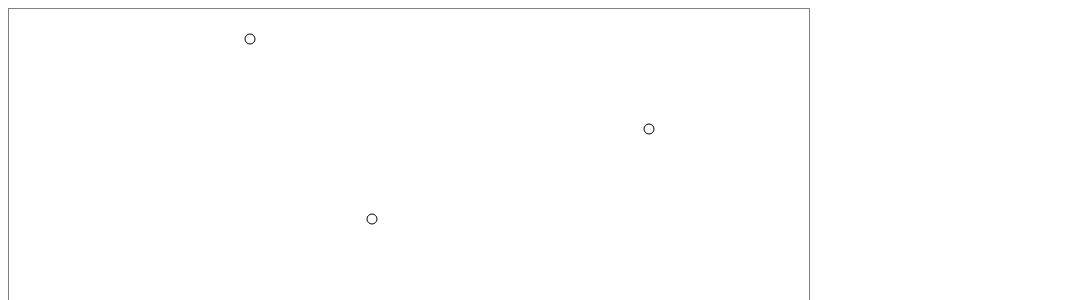
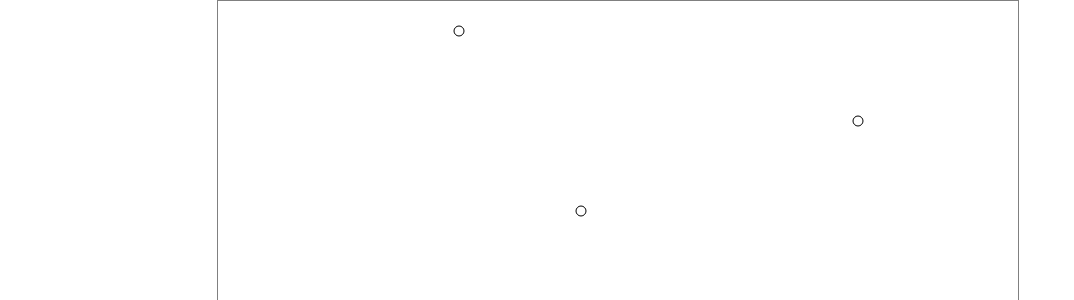
Before and after one commit to puolimatkankrouvi/snowfall, an Angular app: page / in a window 1280 px wide. Shown: the top 300 px of the page, without its empty margins (0-1074 px from the left). Built offline with nearby package versions, Linux system fonts and the light colour scheme.

Commit message:
Added bulma css library, centered canvas

```diff
--- a/angular.json
+++ b/angular.json
@@ -31,7 +31,8 @@
               "src/assets"
             ],
             "styles": [
-              "src/styles.less"
+              "src/styles.less",
+              "node_modules/bulma/css/bulma.min.css"
             ],
             "scripts": []
           },
--- a/package.json
+++ b/package.json
@@ -18,6 +18,7 @@
     "@angular/platform-browser": "~12.2.0",
     "@angular/platform-browser-dynamic": "~12.2.0",
     "@angular/router": "~12.2.0",
+    "bulma": "^0.9.3",
     "rxjs": "~6.6.0",
     "tslib": "^2.3.0",
     "zone.js": "~0.11.4"
--- a/src/app/app.component.html
+++ b/src/app/app.component.html
@@ -1,2 +1,5 @@
-
-<app-canvas></app-canvas>
+<div class="columns is-centered">
+  <div class="column is-two-thirds-desktop">
+    <app-canvas></app-canvas>
+  </div>
+</div>
```
Also changed, not shown: 1 other file (tests, documents, lock files or other folders).
